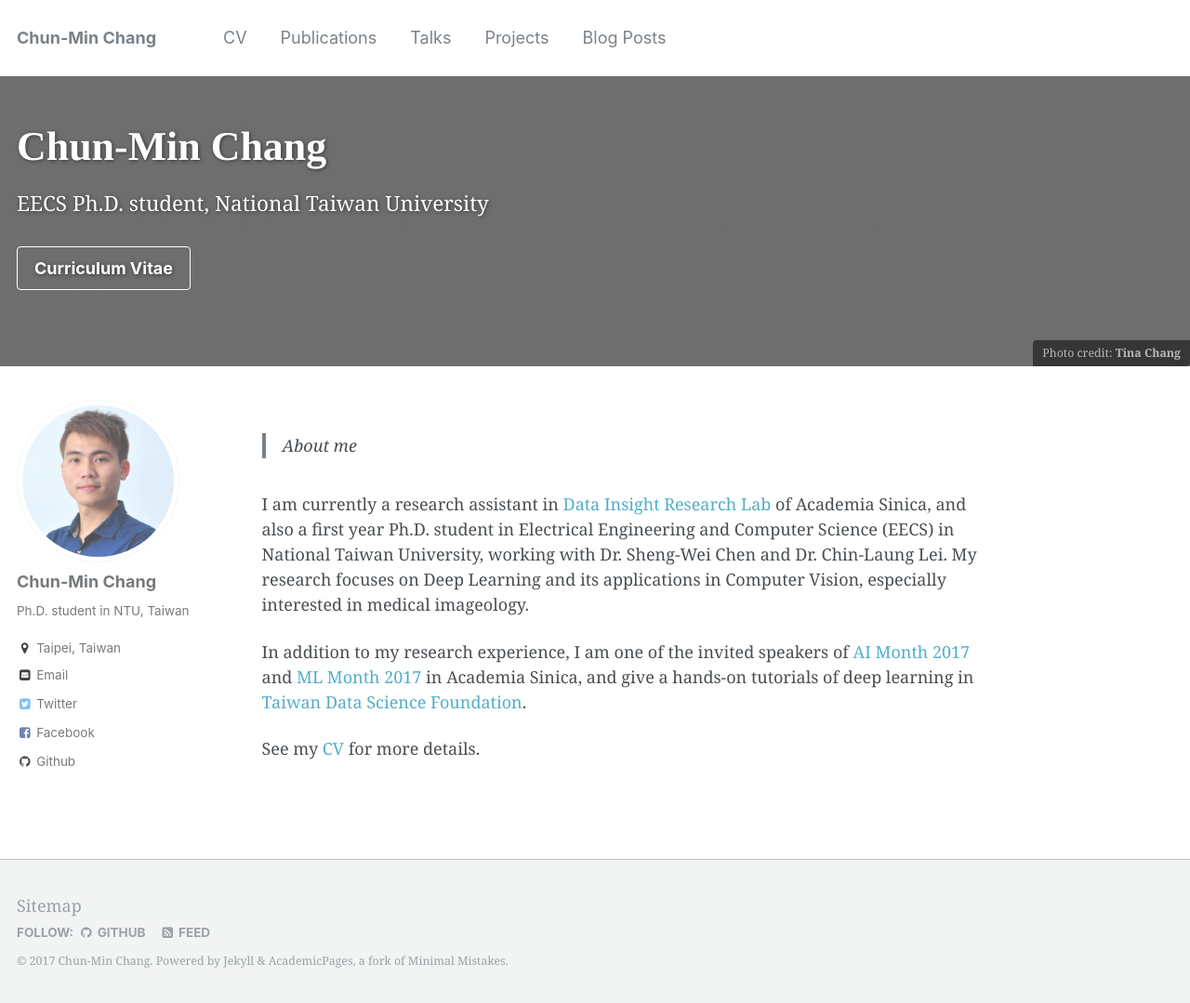
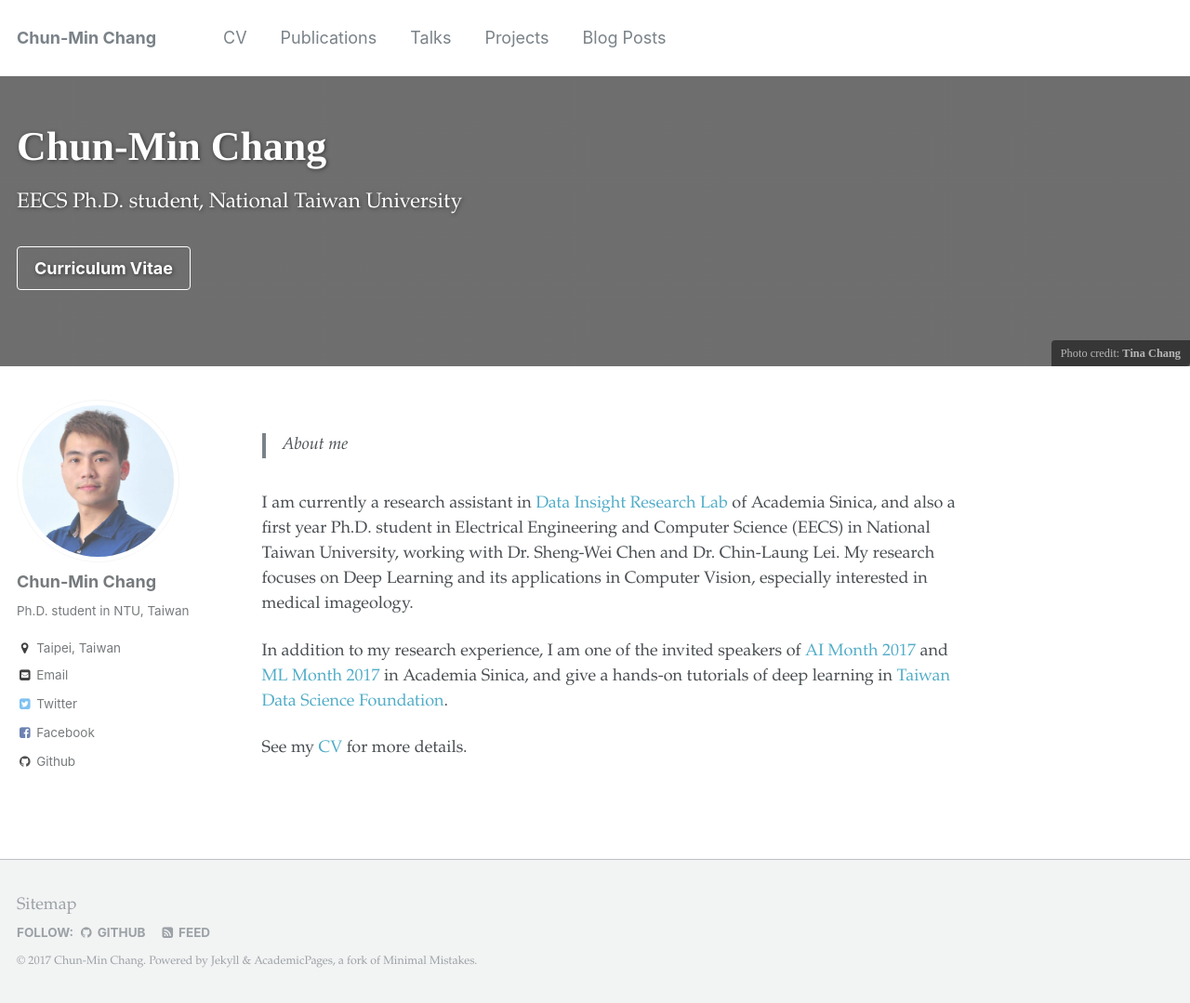
Before and after one commit to NothingHard/NothingHard.github.io, a Jekyll site: the page built from _pages/about.md, in a window 1280 px wide and 1079 px high. Shown: the whole window at 93% size. Built offline with Jekyll 4.4.1, drawn with Linux system fonts in a browser that asks for light colours.

Commit message:
change font

```diff
--- a/_sass/_variables.scss
+++ b/_sass/_variables.scss
@@ -28,9 +28,9 @@ $bodoni                     : "Bodoni MT", serif;
 $calisto                    : "Calisto MT", serif;
 $garamond                   : Garamond, serif;
 
-$global-font-family         : $georgia; /*$sans-serif;*/
+$global-font-family         : $garamond; /*$sans-serif;*/
 $header-font-family         : $times; /*$sans-serif;*/
-$caption-font-family        : $serif;
+$caption-font-family        : $bodoni;
 
 /* type scale */
 $type-size-1                : 2.441em;  // ~39.056px
```
